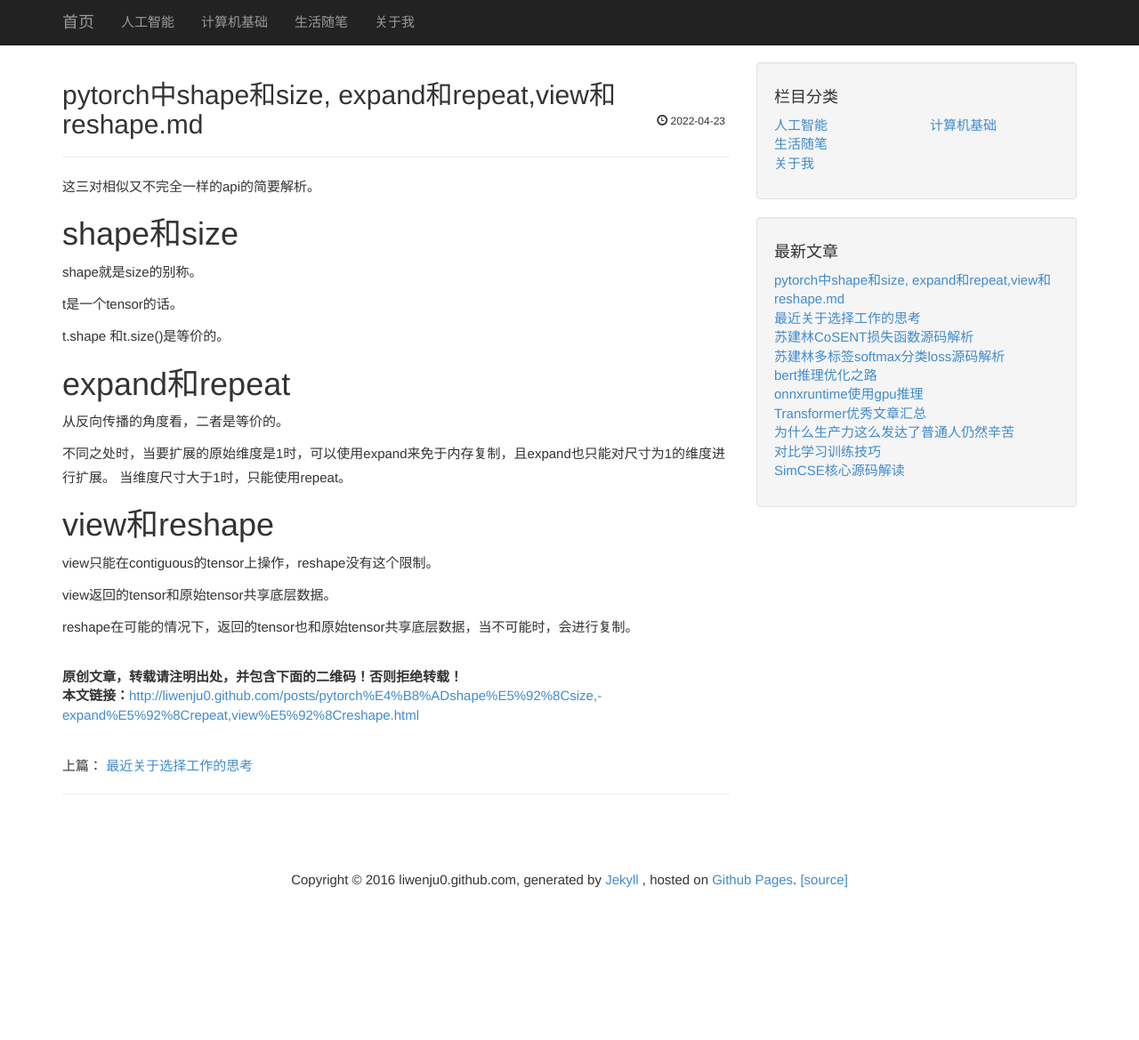
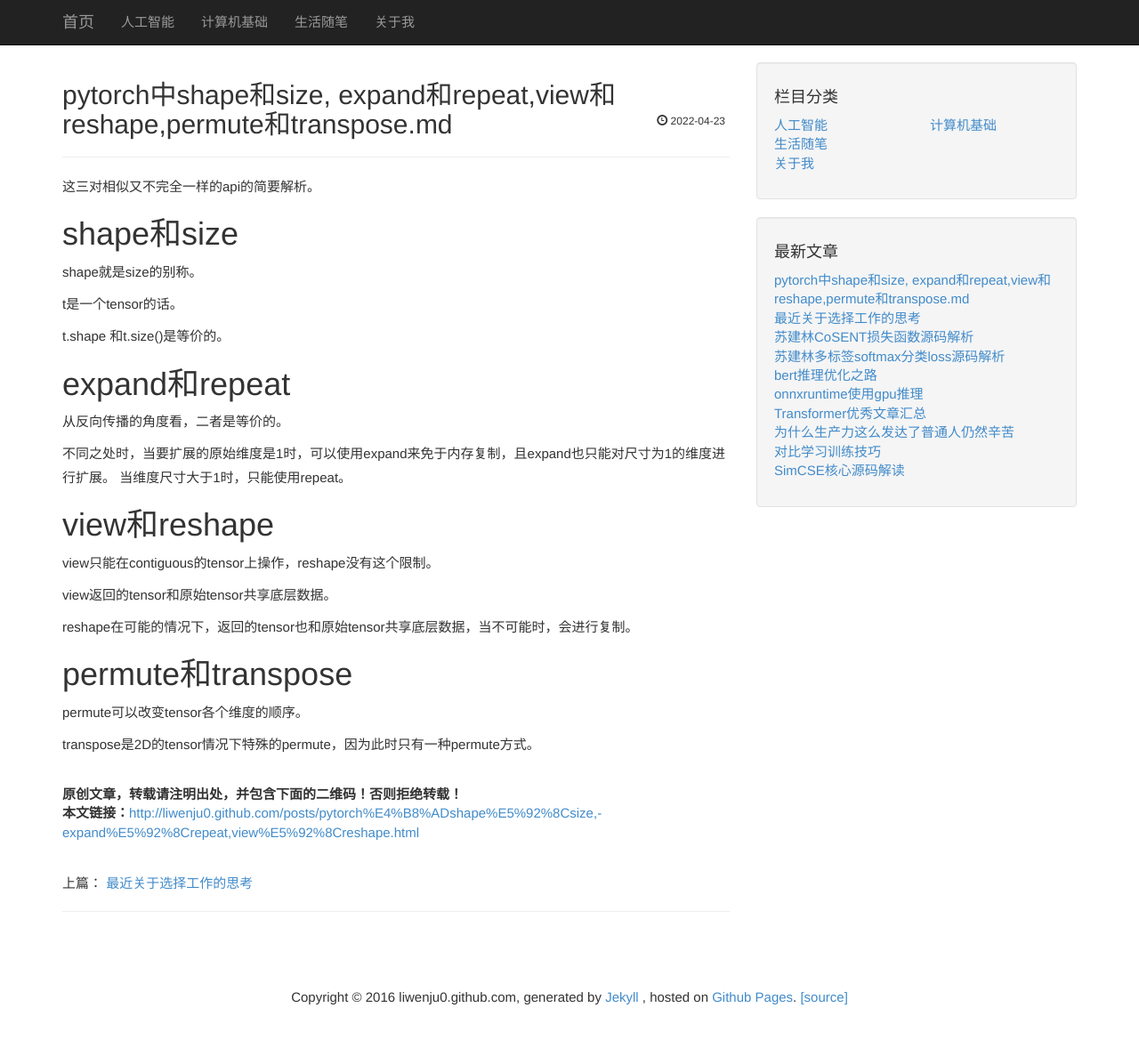
Before and after one commit to liwenju0/liwenju0.github.io, a Jekyll site: the page built from _posts/2022-04-23-pytorch中shape和size, expand和repeat,view和reshape.md, in a window 1280 px wide and 1181 px high. Shown: the top 1169 px of the window at 89% size. Built offline with Jekyll 4.4.1, drawn with Linux system fonts in a browser that asks for light colours.

Commit message:
添加新的

```diff
--- a/_posts/2022-04-23-pytorch中shape和size, expand和repeat,view和reshape.md
+++ b/_posts/2022-04-23-pytorch中shape和size, expand和repeat,view和reshape.md
@@ -1,6 +1,6 @@
 ---
 layout: post
-title:  "pytorch中shape和size, expand和repeat,view和reshape.md"
+title:  "pytorch中shape和size, expand和repeat,view和reshape,permute和transpose.md"
 date:   2022-04-23 09:20:08 +0800
 category: "AI"
 published: true
@@ -31,3 +31,8 @@ view只能在contiguous的tensor上操作，reshape没有这个限制。
 view返回的tensor和原始tensor共享底层数据。
 
 reshape在可能的情况下，返回的tensor也和原始tensor共享底层数据，当不可能时，会进行复制。
+
+# permute和transpose
+permute可以改变tensor各个维度的顺序。
+
+transpose是2D的tensor情况下特殊的permute，因为此时只有一种permute方式。
```
